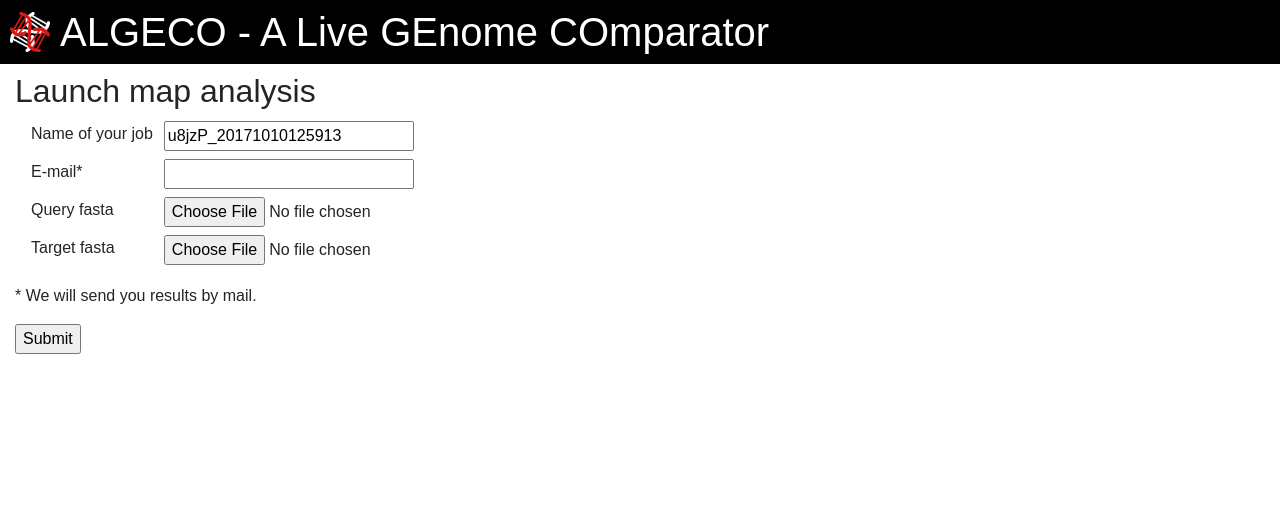
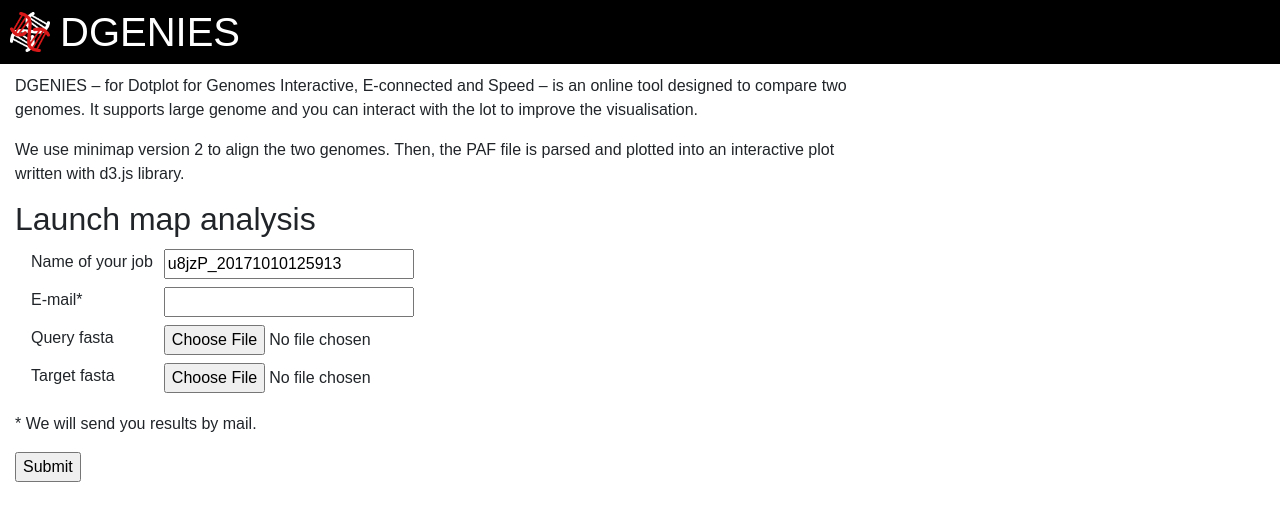
Before and after one commit to genotoul-bioinfo/dgenies, a Flask app: page / in a window 1280 px wide. Shown: the top 521 px of the page. Run offline with Flask 2, Linux system fonts and the light colour scheme; parts of the project's set-up code (start-up, migrations or seed data) failed here and were passed over; some libraries are stand-ins or nearby versions.

Commit message:
Rename app + add description to index

```diff
--- a/css/style.css
+++ b/css/style.css
@@ -1,6 +1,10 @@
 body {
     font-size: 14px;
     font-family: sans-serif;
+}
+
+#body {
+    max-width: 850px;
 }
 
 #legend {
--- a/srv/main.py
+++ b/srv/main.py
@@ -23,7 +23,8 @@ config_reader = AppConfigReader()
 
 UPLOAD_FOLDER = config_reader.get_upload_folder()
 
-app_title = "ALGECO - A Live GEnome COmparator"
+app_title = "DGENIES - Dotplot for Genomes Interactive, E-connected and Speed"
+app_title_small = "DGENIES"
 
 # Init Flask:
 app = Flask(__name__, static_url_path='/static')
@@ -43,7 +44,7 @@ def main():
     email = ""
     if "email" in request.args:
         email = request.args["email"]
-    return render_template("index.html", title=app_title, id_job=id_job, email=email)
+    return render_template("index.html", title=app_title, title_small=app_title_small, id_job=id_job, email=email)
 
 
 # Launch analysis
@@ -110,14 +111,13 @@ def launch_analysis():
 def status(id_job):
     job = JobManager(id_job)
     status = job.status()
-    return render_template("status.html", title=app_title, status=status, id_job=id_job)
+    return render_template("status.html", title=app_title, title_small=app_title_small, status=status, id_job=id_job)
 
 
 # Results path
 @app.route("/result/<id_res>", methods=['GET'])
 def result(id_res):
-    title = app_title
-    return render_template("results.html", title=title, id=id_res)
+    return render_template("results.html", title=app_title, title_small=app_title_small, id=id_res)
 
 
 # Get graph (ajax request)
--- a/srv/templates/base.html
+++ b/srv/templates/base.html
@@ -19,7 +19,7 @@
 <body onload="{% block onload %}{% endblock %}">
 {% block body %}
     <div id="main-bar-title">
-        <img src="{{ url_for('static', filename='images/logo.png') }}" height="40px" alt=""/><h1>{{ title }}</h1>
+        <img src="{{ url_for('static', filename='images/logo.png') }}" height="40px" alt=""/><h1>{{ title_small }}</h1>
     </div>
 {% endblock %}
 </body>
--- a/srv/templates/index.html
+++ b/srv/templates/index.html
@@ -2,6 +2,10 @@
 {% block body %}
 {{ super() }}
 <div id="body">
+    <p class="description">DGENIES &#150; for Dotplot for Genomes Interactive, E-connected and Speed &#150; is an online tool
+    designed to compare two genomes. It supports large genome and you can interact with the lot to improve the visualisation.</p>
+    <p class="description">We use minimap version 2 to align the two genomes. Then, the PAF file is parsed and plotted into
+    an interactive plot written with d3.js library.</p>
     <form id="submit_minimap" method=post enctype=multipart/form-data action="/launch_analysis">
         <h2>Launch map analysis</h2>
         {% with messages = get_flashed_messages() %}
```
